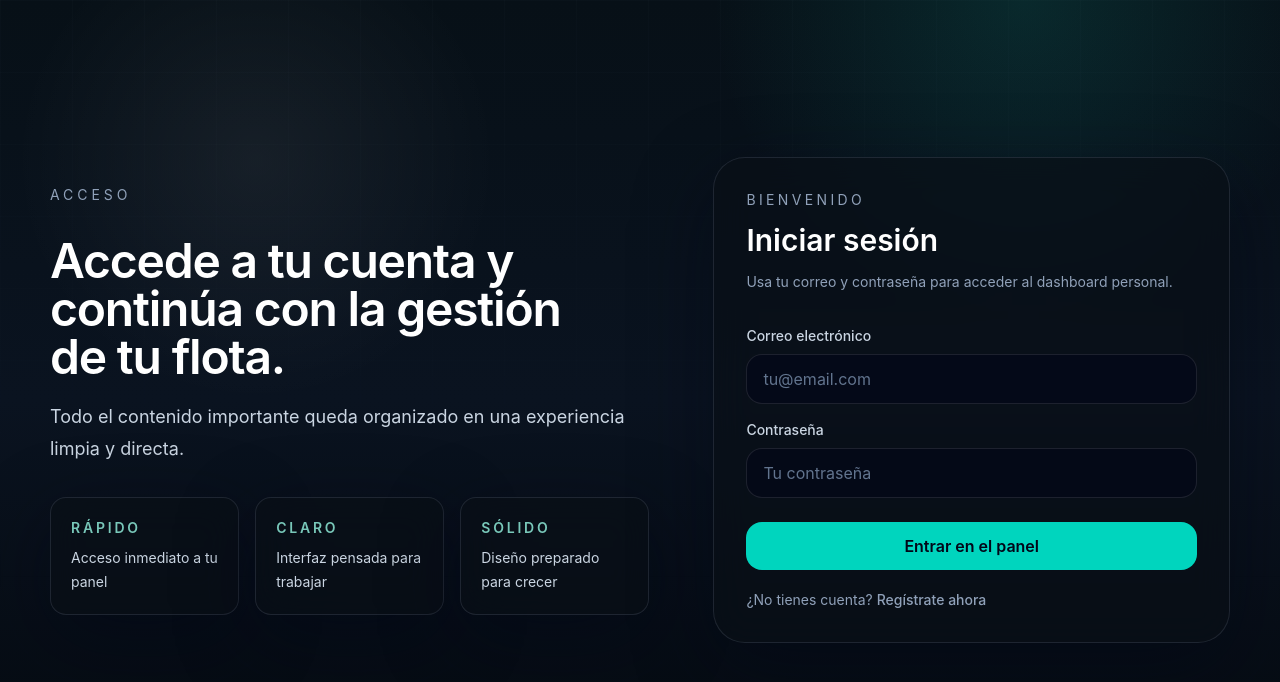
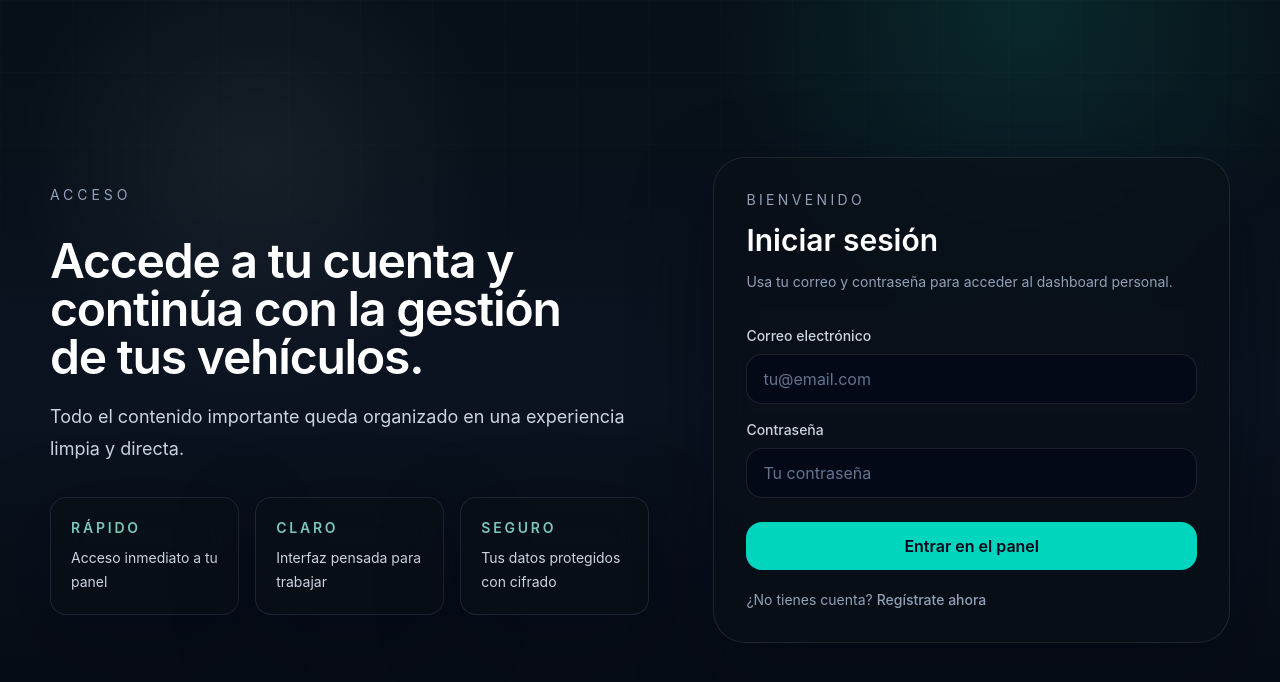
Before and after one commit to DavidCambra18/fuelytics, a React (Vite) app in the folder frontend/: page /login in a window 1280 px wide. Shown: the top 682 px of the page. Built offline with nearby package versions, Linux system fonts and the light colour scheme; no server answers.

Commit message:
refactor: cambio texto interfaz

```diff
--- a/frontend/src/pages/Dashboard.jsx
+++ b/frontend/src/pages/Dashboard.jsx
@@ -39,7 +39,7 @@ export default function Dashboard() {
                   <p className="text-xs uppercase tracking-[0.28em] text-slate-400">Selecciona un coche</p>
                   <h2 className="mt-2 text-3xl font-semibold tracking-tight text-white sm:text-4xl">Elige el vehículo sobre el que quieres trabajar</h2>
                   <p className="mt-3 max-w-2xl text-base leading-7 text-slate-300 sm:text-lg">
-                    Después de elegirlo podrás entrar en sus repostajes, gastos y estadísticas específicas.
+                    Después de elegirlo podrás entrar en sus repostajes, gastos y estadísticas.
                   </p>
                 </div>
               </div>
--- a/frontend/src/pages/Login.jsx
+++ b/frontend/src/pages/Login.jsx
@@ -47,7 +47,7 @@ export default function Login() {
 
           <div className="space-y-5">
             <h1 className="max-w-xl text-4xl font-semibold tracking-tight text-white sm:text-5xl">
-              Accede a tu cuenta y continúa con la gestión de tu flota.
+              Accede a tu cuenta y continúa con la gestión de tus vehículos.
             </h1>
             <p className="max-w-xl text-lg leading-8 text-slate-300">
               Todo el contenido importante queda organizado en una experiencia limpia y directa.
@@ -58,7 +58,7 @@ export default function Login() {
             {[
               ["Rápido", "Acceso inmediato a tu panel"],
               ["Claro", "Interfaz pensada para trabajar"],
-              ["Sólido", "Diseño preparado para crecer"],
+              ["Seguro", "Tus datos protegidos con cifrado"],
             ].map(([title, description]) => (
               <div key={title} className="glass-panel rounded-2xl p-5">
                 <p className="text-sm font-semibold uppercase tracking-[0.2em] text-teal-200/80">{title}</p>
--- a/frontend/src/pages/Settings.jsx
+++ b/frontend/src/pages/Settings.jsx
@@ -599,7 +599,7 @@ export default function Settings() {
                                           disabled={secondaryDisabled}
                                           onChange={(checked) => handleVehicleChange(vehicle.id, "showFuelData", checked)}
                                           label="Mostrar repostajes"
-                                          hint="Habilita el historial de repostajes y la media de consumo."
+                                          hint="Permite hacer públicos los repostajes asociados al vehículo, como historial de repostajes y consumos medios."
                                         />
 
                                         <Toggle
@@ -607,7 +607,7 @@ export default function Settings() {
                                           disabled={secondaryDisabled}
                                           onChange={(checked) => handleVehicleChange(vehicle.id, "showExpenses", checked)}
                                           label="Mostrar gastos"
-                                          hint="Permite ver mantenimientos y costes asociados."
+                                          hint="Permite hacer públicos los gastos asociados al vehículo"
                                         />
 
                                         <Toggle
@@ -615,7 +615,7 @@ export default function Settings() {
                                           disabled={secondaryDisabled}
                                           onChange={(checked) => handleVehicleChange(vehicle.id, "showStatistics", checked)}
                                           label="Mostrar estadísticas y rankings"
-                                          hint="Controla si los datos agregados del vehículo se comparten en la comunidad."
+                                          hint="Permite hacer públicas las estadísticas del vehículo."
                                         />
                                       </div>
                                     </div>
```
